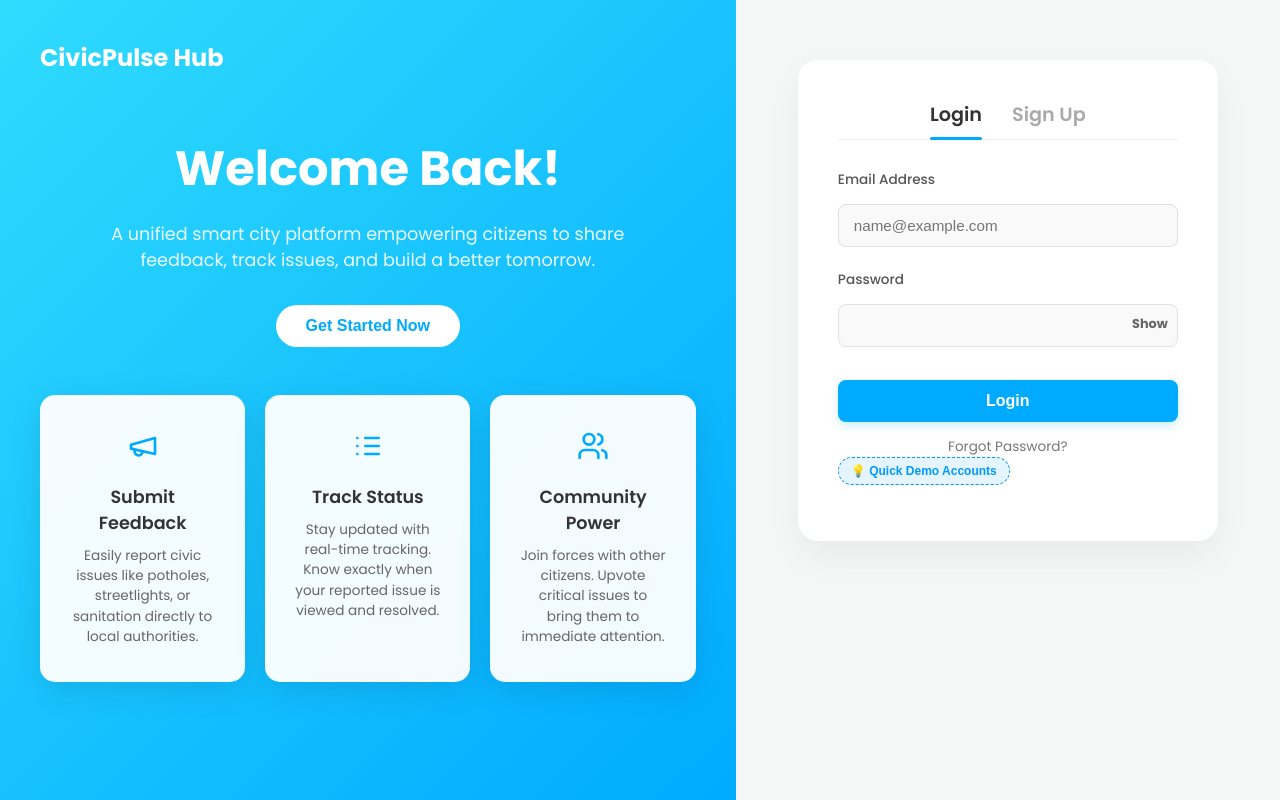
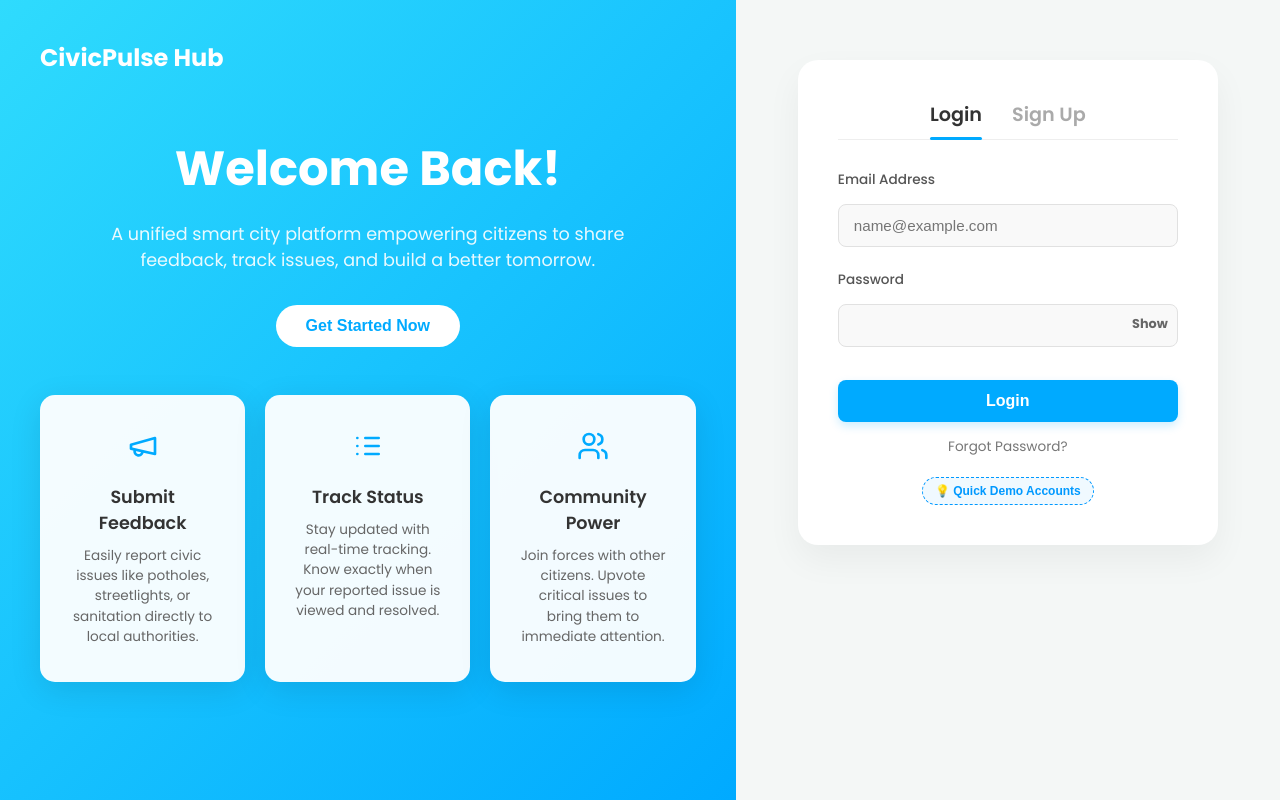
Before and after one commit to devendra-satti/CivicPulseHub, a React (Vite) app in the folder civicpulse-frontend/: page /login in a window 1280 px wide. Built offline with nearby package versions, Linux system fonts and the light colour scheme; no server answers.

Commit message:
Fix : Demo Accounts Button Fix

```diff
--- a/civicpulse-frontend/src/components/Auth/AuthForm.tsx
+++ b/civicpulse-frontend/src/components/Auth/AuthForm.tsx
@@ -65,16 +65,19 @@
       lineHeight: '1.4',
       fontWeight: '500',
     },
+    demoCenterWrapper: {
+      width: '100%',
+      display: 'flex',
+      justifyContent: 'center',  // 🚀 Aligns the button perfectly to the horizontal center
+      marginTop: '20px',         // 🚀 Change this value to adjust the spacing from Forgot Password
+    },
     demoBadgeContainer: {
       position: 'relative' as const,
-      display: 'block',          // Changed from inline-block to take full width
-      textAlign: 'right' as const, // 🚀 Automatically forces the inner button to the right side
-      marginBottom: '16px',
-      width: '100%',
+      display: 'inline-block',
     },
     demoButton: {
       padding: '6px 12px',
-      backgroundColor: 'rgba(0, 153, 255, 0.1)',
+      backgroundColor: 'rgba(0, 153, 255, 0.06)',
       color: '#0099ff',
       border: '1px dashed #0099ff',
       borderRadius: '20px',
@@ -88,19 +91,20 @@
     },
     demoTooltip: {
       position: 'absolute' as const,
-      top: '110%',
-      left: '0',
+      top: '115%',               // Sits neatly below the centered button
+      left: '50%',
+      transform: 'translateX(-50%)', // 🚀 Centers the dropdown tooltip relative to the button
       backgroundColor: '#ffffff',
       border: '1px solid #e2e8f0',
       borderRadius: '8px',
       padding: '14px',
-      boxShadow: '0 10px 25px rgba(0, 0, 0, 0.1)',
+      boxShadow: '0 10px 25px rgba(0, 0, 0, 0.08)',
       zIndex: 1500,
       width: '280px',
       display: 'flex',
       flexDirection: 'column' as const,
       gap: '8px',
-      animation: 'fadeIn 0.15s ease-out',
+      textAlign: 'left' as const, // Keeps the inner account text left-aligned inside the tooltip
     },
     tooltipTitle: {
       margin: 0,
@@ -553,6 +557,7 @@
           </form>
         </div>
         {/* // JSX Placement: */}
+        <div style={styles.demoCenterWrapper}>
           <div
             style={styles.demoBadgeContainer}
             onMouseEnter={() => setShowDemoTooltip(true)}
@@ -586,6 +591,7 @@
               </div>
             )}
           </div>
+        </div>
         {/* --- FLOATING TOAST NOTIFICATIONS LAYER --- */}
         {otpSuccess && (
           <div style={otpSuccess.includes("Requesting") ? styles.toastInfo : styles.toastSuccess}>
```
Lines whose indentation alone changed are shown as unchanged.
